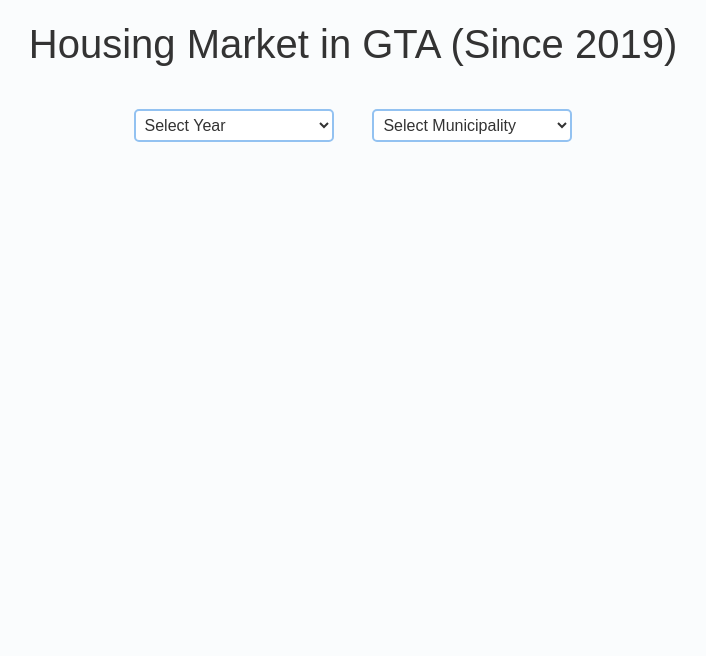
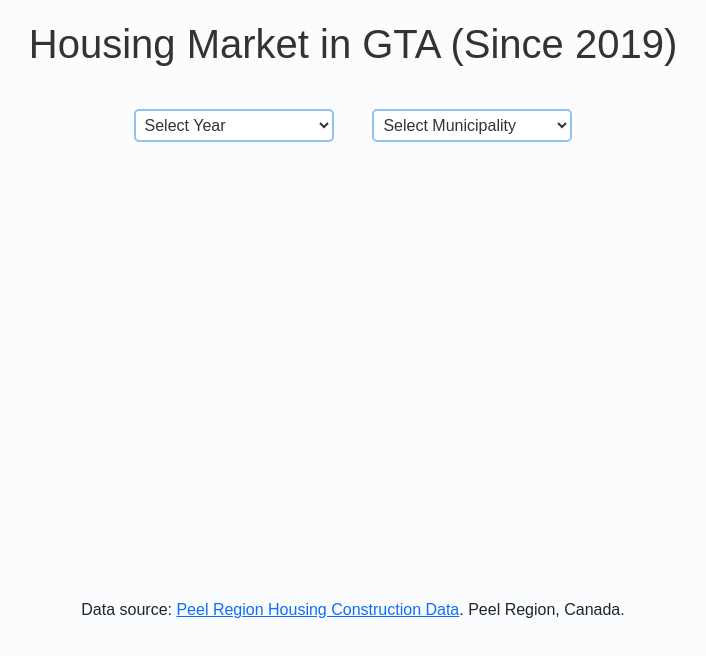
Before and after one commit to s0uravk/HousingInGTA, a plain HTML site: page index.html in a window 1280 px wide. Shown: the whole page, without its empty margins (287-993 px from the left). Drawn offline with nearby package versions, Linux system fonts and the light colour scheme; no server answers.

Commit message:
Added reference to data source

```diff
--- a/index.html
+++ b/index.html
@@ -61,6 +61,11 @@
     <div id="map"></div>
   </div>
 
+   <!-- Footer with reference to data source -->
+  <footer class="text-center mt-5 mb-3">
+      <p>Data source: <a href="https://data.peelregion.ca/datasets/e033d8646c76409b925a0538478ebff9_0/explore" target="_blank">Peel Region Housing Construction Data</a>. Peel Region, Canada.</p>
+  </footer>
+
   <!-- Our JavaScript files -->
   <script src="../static/js/logic.js"></script>
 </body>
```
